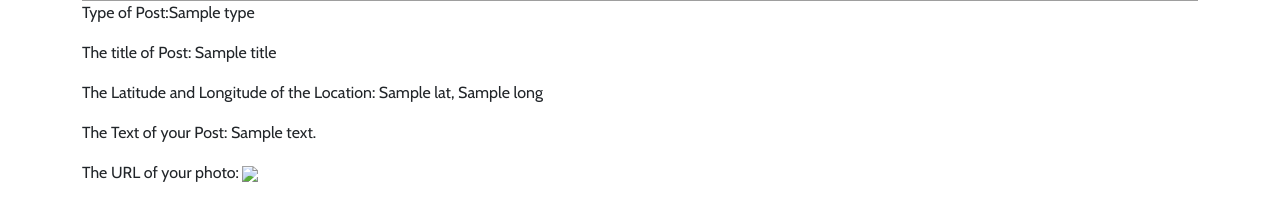
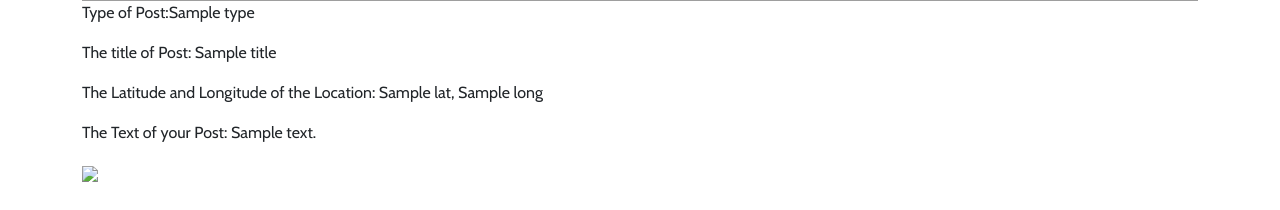
Before and after one commit to kristenfoshay/First_Capstone_Project, a Flask app: template templates/posts/post_data.html in a window 1280 px wide. Shown: the part 590-800 px from the top of the page. Run offline with Flask 2, Linux system fonts and the light colour scheme; the template is opened without the code that fills it: most values are stand-ins (such as "Sample title", 1, 10 or a date in 2020); parts of the project's set-up code (start-up, migrations or seed data) failed here and were passed over; some libraries are stand-ins or nearby versions; grey boxes are pictures that could not be loaded.

Commit message:
editing post_data.html

```diff
--- a/templates/posts/post_data.html
+++ b/templates/posts/post_data.html
@@ -6,7 +6,7 @@
 
       <div id="map" style="width: 100%; height: 400px;"></div>
 
-	<p class="example">Type of Post:{{type.name}}</p> <p class="example">The title of Post: {{title}}</p> <p class="example">The Latitude and Longitude of the Location: {{lat}}, {{long}} </p> <p class="example">The Text of your Post: {{text}}</p><p class="example">The URL of your photo: <img src="{{url}}"></p>
+	<p class="example">Type of Post:{{type.name}}</p> <p class="example">The title of Post: {{title}}</p> <p class="example">The Latitude and Longitude of the Location: {{lat}}, {{long}} </p> <p class="example">The Text of your Post: {{text}}</p><p class="example"><img src="{{url}}"></p>
   <meta id="map-data"  data-long={{long}} data-lat={{lat}}>  <!-- so it can be utilized by external js -->
 </font>
 <script src="https://ajax.googleapis.com/ajax/libs/jquery/3.5.1/jquery.min.js"></script>
```
